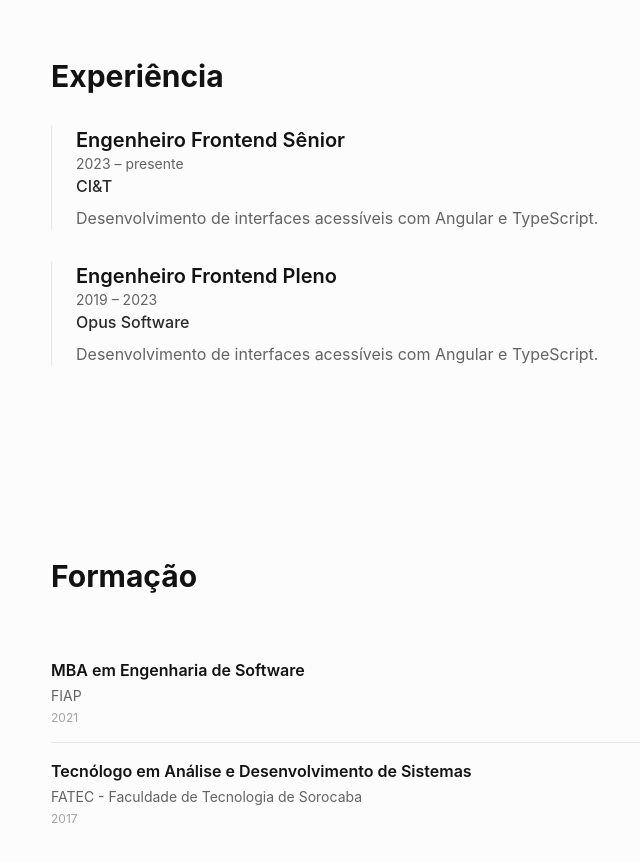
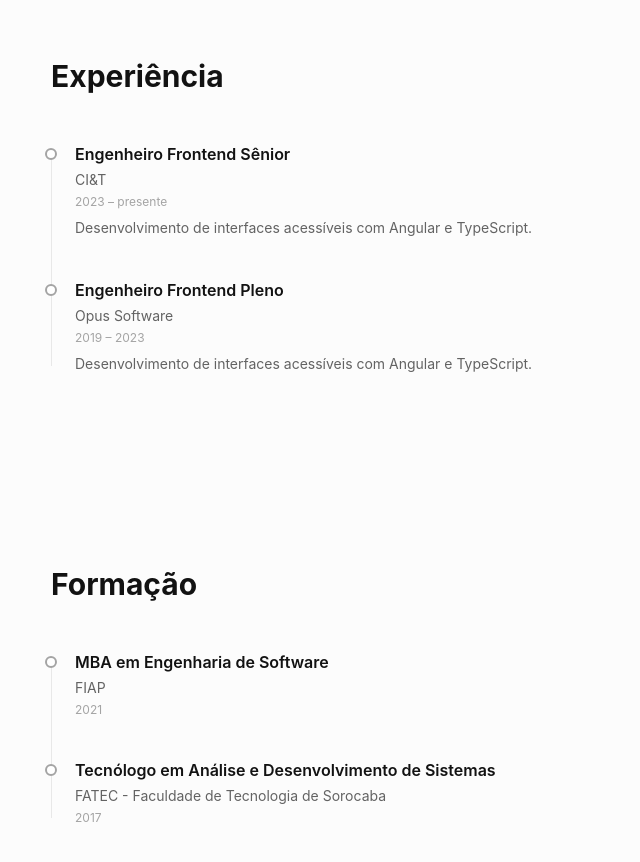
Before and after one commit to veuzebio/ihero, an Angular app: page / in a window 1280 px wide. Shown: the part 1180-2042 px from the top of the page, without its empty margins (357-997 px from the left). Built offline with nearby package versions, Linux system fonts and the light colour scheme.

Commit message:
refactor: timeline component

```diff
--- a/src/app/features/education/education.html
+++ b/src/app/features/education/education.html
@@ -2,14 +2,14 @@
   <div class="max-w-2xl mx-auto">
     <h2 id="education-heading" class="text-3xl font-bold text-neutral-900 dark:text-dark-text mb-12">Formação</h2>
 
-    <ul class="flex flex-col divide-y divide-neutral-200 dark:divide-dark-border" role="list">
+    <app-timeline-list>
       @for (item of education; track item.institution + item.degree) {
-        <li class="flex flex-col gap-1 py-4">
+        <app-timeline-item>
           <span class="text-base font-semibold text-neutral-900 dark:text-dark-text">{{ item.degree }}</span>
           <span class="text-sm text-neutral-600 dark:text-dark-muted">{{ item.institution }}</span>
           <span class="text-xs text-neutral-400 dark:text-dark-muted">{{ item.year }}</span>
-        </li>
+        </app-timeline-item>
       }
-    </ul>
+    </app-timeline-list>
   </div>
 </section>
--- a/src/app/features/education/education.ts
+++ b/src/app/features/education/education.ts
@@ -1,8 +1,10 @@
 import { Component } from '@angular/core';
 import { profile } from '../../data/profile';
+import { TimelineList, TimelineItem } from '../../shared/components';
 
 @Component({
   selector: 'app-education',
+  imports: [TimelineList, TimelineItem],
   templateUrl: './education.html',
 })
 export class Education {
--- a/src/app/features/experience/experience.html
+++ b/src/app/features/experience/experience.html
@@ -1,18 +1,18 @@
 <section id="experience" aria-labelledby="experience-heading" class="px-6 py-24">
   <div class="max-w-2xl mx-auto">
-    <h2 id="experience-heading" class="text-3xl font-bold text-neutral-900 dark:text-dark-text mb-8">
+    <h2 id="experience-heading" class="text-3xl font-bold text-neutral-900 dark:text-dark-text mb-12">
       Experiência
     </h2>
 
-    <ul class="flex flex-col gap-8" role="list">
+    <app-timeline-list>
       @for (item of items; track item.company + '-' + item.period) {
-        <li class="border-l border-neutral-200 dark:border-dark-border pl-6">
-          <h3 class="text-xl font-semibold text-neutral-900 dark:text-dark-text">{{ item.role }}</h3>
-          <p class="text-sm text-neutral-600 dark:text-dark-muted">{{ item.period }}</p>
-          <p class="text-neutral-800 dark:text-dark-text font-medium">{{ item.company }}</p>
-          <p class="text-neutral-600 dark:text-dark-muted mt-2">{{ item.description }}</p>
-        </li>
+        <app-timeline-item>
+          <span class="text-base font-semibold text-neutral-900 dark:text-dark-text">{{ item.role }}</span>
+          <span class="text-sm text-neutral-600 dark:text-dark-muted">{{ item.company }}</span>
+          <span class="text-xs text-neutral-400 dark:text-dark-muted">{{ item.period }}</span>
+          <p class="text-sm text-neutral-600 dark:text-dark-muted mt-1">{{ item.description }}</p>
+        </app-timeline-item>
       }
-    </ul>
+    </app-timeline-list>
   </div>
 </section>
--- a/src/app/features/experience/experience.ts
+++ b/src/app/features/experience/experience.ts
@@ -1,8 +1,10 @@
 import { Component } from '@angular/core';
 import { profile } from '../../data/profile';
+import { TimelineList, TimelineItem } from '../../shared/components';
 
 @Component({
   selector: 'app-experience',
+  imports: [TimelineList, TimelineItem],
   templateUrl: './experience.html',
 })
 export class Experience {
--- a/src/app/shared/components/index.ts
+++ b/src/app/shared/components/index.ts
@@ -1,2 +1,3 @@
 export { Icon } from './icon/icon';
 export type { IconName } from './icon/icon';
+export { TimelineList, TimelineItem } from './timeline';
--- /dev/null
+++ b/src/app/shared/components/timeline/index.ts
@@ -0,0 +1,2 @@
+export { TimelineList } from './timeline-list';
+export { TimelineItem } from './timeline-item';
--- /dev/null
+++ b/src/app/shared/components/timeline/timeline-item.ts
@@ -0,0 +1,16 @@
+import { Component } from '@angular/core';
+
+@Component({
+  selector: 'app-timeline-item',
+  host: { class: 'relative flex gap-6 pb-10 last:pb-0' },
+  template: `
+    <span
+      class="absolute -left-6 top-1.5 size-3 -translate-x-1/2 rounded-full border-2 border-neutral-400 bg-white dark:border-dark-muted dark:bg-dark-surface"
+      aria-hidden="true"
+    ></span>
+    <div class="flex flex-col gap-1">
+      <ng-content />
+    </div>
+  `,
+})
+export class TimelineItem {}
--- /dev/null
+++ b/src/app/shared/components/timeline/timeline-list.ts
@@ -0,0 +1,14 @@
+import { Component } from '@angular/core';
+
+@Component({
+  selector: 'app-timeline-list',
+  template: `
+    <div class="relative pl-6">
+      <div aria-hidden="true" class="absolute top-2 bottom-2 left-0 w-px bg-neutral-200 dark:bg-dark-border"></div>
+      <ul role="list">
+        <ng-content />
+      </ul>
+    </div>
+  `,
+})
+export class TimelineList {}
```
Also changed, not shown: .claude/CLAUDE.md.
